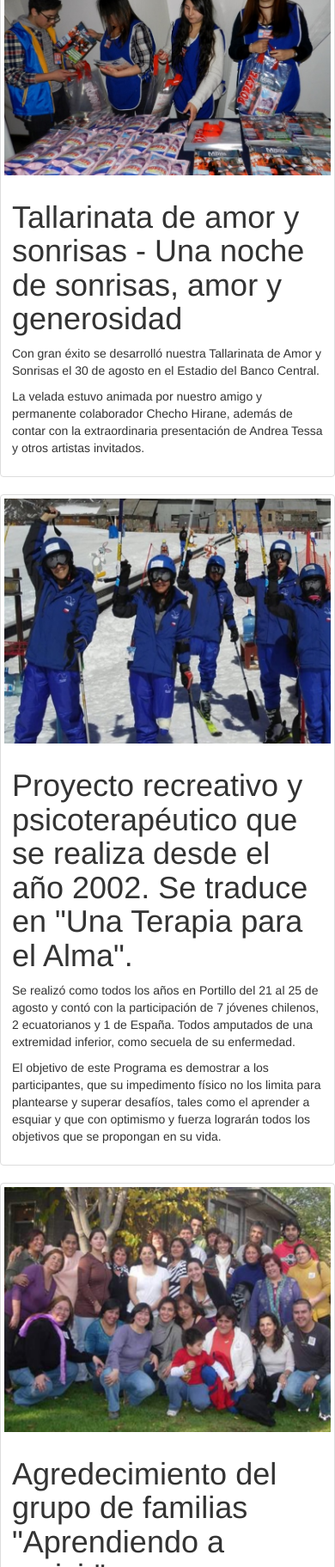
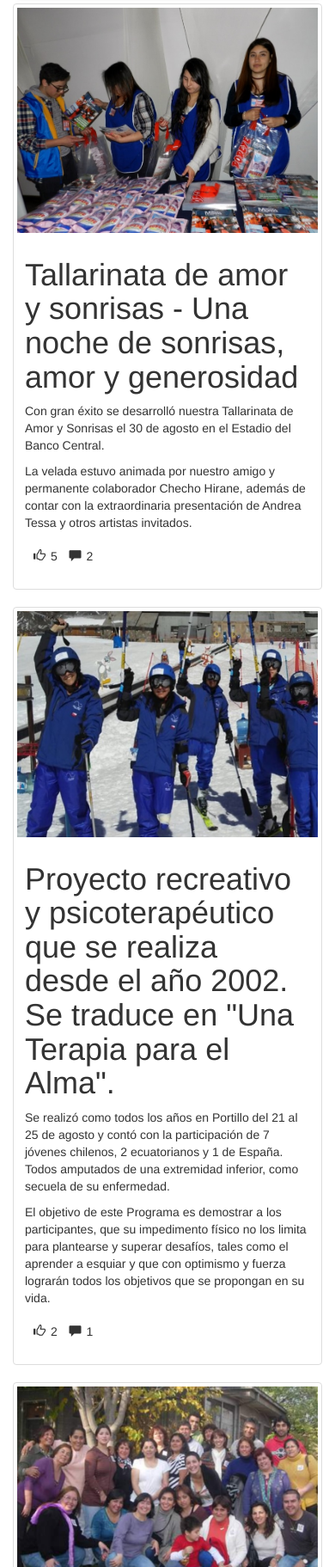
Before and after one commit to patriciopenamunoz/E4CP2A1, a plain HTML site: page noticias.html in a window 390 px wide. Shown: the part 177-2000 px from the top of the page at 86% size. Drawn offline with nearby package versions, Linux system fonts and the light colour scheme.

Commit message:
Cambiar dimensiones del blog de noticias.

```diff
--- a/noticias.html
+++ b/noticias.html
@@ -8,6 +8,7 @@
     <link rel="stylesheet" href="styles/utiles.css">
     <link rel="stylesheet" href="styles/index.css">
     <link rel="stylesheet" href="styles/main.css">
+    <link rel="stylesheet" href="styles/noticias.css">
   </head>
   <body>
 <!-- ##################################################################### -->
@@ -44,28 +45,43 @@
 
           <div class="container">
             <div class="row">
-              <div class="thumbnail">
+              <div class="col-md-offset-2 col-md-8">
+                <h1 class="titulo-estilizado purpura">Noticias</h1>
+                <div class="thumbnail noticia">
                   <img src="images/noticias/tallatinata.png">
                   <div class="caption">
                     <h1>Tallarinata de amor y sonrisas - Una noche de sonrisas, amor y generosidad</h1>
                     <p>Con gran éxito se desarrolló nuestra Tallarinata de Amor y Sonrisas el 30 de agosto en el Estadio del Banco Central. </p>
                     <p>La velada estuvo animada por nuestro amigo y permanente colaborador Checho Hirane, además de contar con la extraordinaria presentación de Andrea Tessa y otros artistas invitados.</p>
+                    <p>
+                      <span class="glyphicon glyphicon-thumbs-up icono-noticias"></span> 5
+                      <span class="glyphicon glyphicon-comment icono-noticias"></span> 2
+                    </p>
                   </div>
                 </div>
-              <div class="thumbnail">
+                <div class="thumbnail noticia">
                   <img src="images/noticias/montana.png">
                   <div class="caption">
                     <h1>Proyecto recreativo y psicoterapéutico que se realiza desde el año 2002. Se traduce en "Una Terapia para el Alma".</h1>
                     <p>Se realizó como todos los años en Portillo del 21 al 25 de agosto y contó con la participación de 7 jóvenes chilenos, 2 ecuatorianos y 1 de España. Todos amputados de una extremidad inferior, como secuela de su enfermedad.</p>
                     <p>El objetivo de este Programa es demostrar a los participantes, que su impedimento físico no los limita para plantearse y superar desafíos, tales como el aprender a esquiar y que con optimismo y fuerza lograrán todos los objetivos que se propongan en su vida.</p>
+                    <p>
+                      <span class="glyphicon glyphicon-thumbs-up icono-noticias"></span> 2
+                      <span class="glyphicon glyphicon-comment icono-noticias"></span> 1
+                    </p>
                   </div>
                 </div>
-              <div class="thumbnail">
+                <div class="thumbnail noticia">
                   <img src="images/noticias/revivir.png">
                   <div class="caption">
                     <h1>Agredecimiento del grupo de familias "Aprendiendo a revivir"</h1>
                     <p>En el año 2009, comenzamos a realizar reuniones trimestrales con los padres cuyos hijos habían fallecido a causa del cáncer infantil; al principio fue muy dificil, no sabíamos muy bien que ibamos a hacer, ni como lo ibamos a llevar a cabo. Al mes de noviembre del 2014, hemos realizado 18 encuentros, donde en un principio solo participaban las madres. </p>
                     <p>Hoy son familias, las que participan de cada encuentro, el grupo decidió llamarse "Aprendiendo a revivir", cada reunión a sido un éxito,  porque cada miembro de la familia, a encontrado su espacio, donde poder hablar y expresar cada una de sus emociones.</p>
+                    <p>
+                      <span class="glyphicon glyphicon-thumbs-up icono-noticias"></span> 6
+                      <span class="glyphicon glyphicon-comment icono-noticias"></span> 3
+                    </p>
+                  </div>
                 </div>
               </div>
             </div>
--- /dev/null
+++ b/styles/noticias.css
@@ -0,0 +1,4 @@
+.icono-noticias{
+  margin: 10px;
+  margin-right: 2px;
+}
```
Lines whose indentation alone changed are shown as unchanged.
